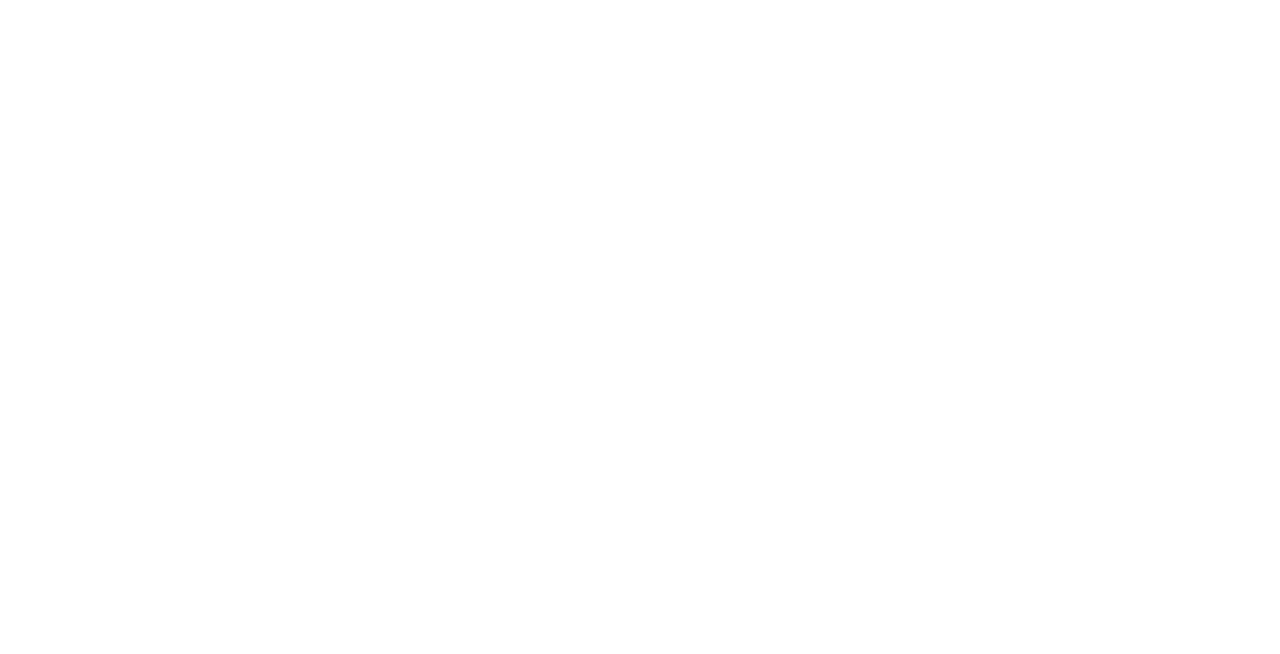
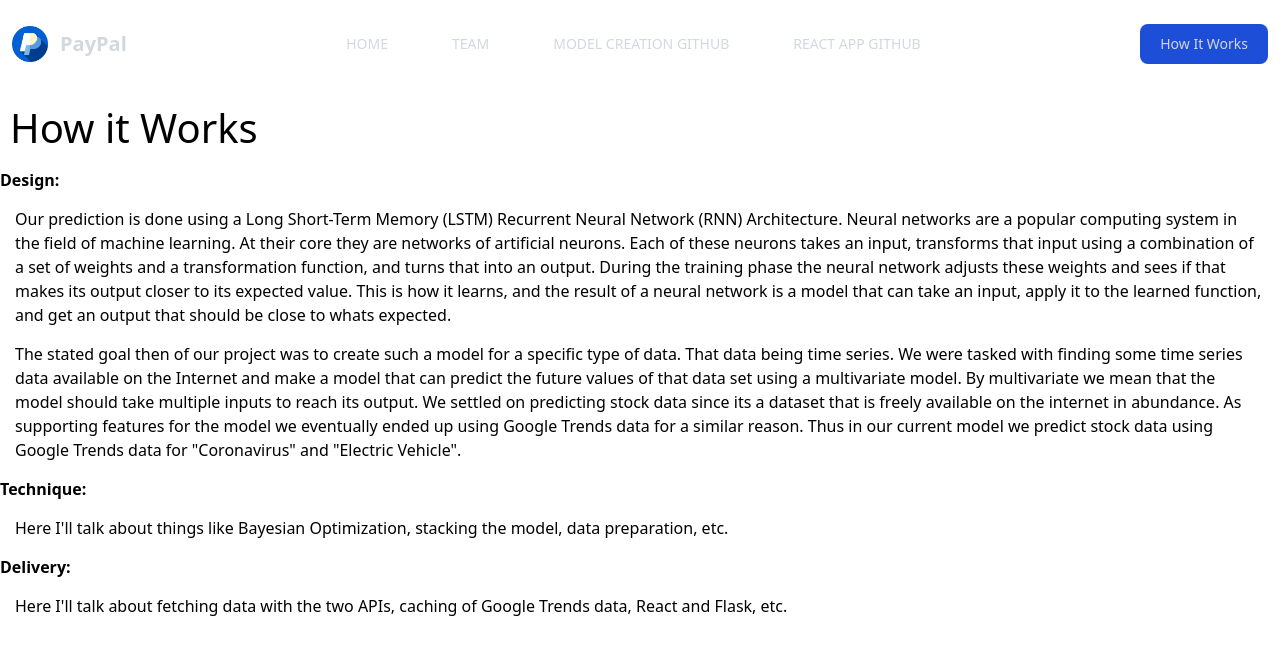
Before and after one commit to TLChilton/react-flask-app, a React (Create React App) app in the folder client/: page /howitworks in a window 1280 px wide. Before the commit this address had no page. Shown: the top 654 px of the page. Built offline with nearby package versions, Linux system fonts and the light colour scheme.

Commit message:
Started How It Works page (super basic implementation)

```diff
--- a/client/src/Components/Header.js
+++ b/client/src/Components/Header.js
@@ -20,7 +20,7 @@
               <span class="self-center text-xl font-semibold whitespace-nowrap text-white">PayPal</span>
           </a>
           <div class="flex md:order-2">
-              <button type="button" class="text-white bg-blue-700 hover:bg-blue-800 focus:ring-4 focus:outline-none focus:ring-blue-300 font-medium rounded-lg text-sm px-5 py-2.5 text-center mr-3 md:mr-0 dark:bg-blue-600 dark:hover:bg-blue-700 dark:focus:ring-blue-800">How it works?</button>
+              <Link class="text-white bg-blue-700 hover:bg-blue-800 focus:ring-4 focus:outline-none focus:ring-blue-300 font-medium rounded-lg text-sm px-5 py-2.5 text-center mr-3 md:mr-0 dark:bg-blue-600 dark:hover:bg-blue-700 dark:focus:ring-blue-800" to='/howitworks'>How It Works</Link>
 
           </div>
             <div className='absolute text-white right-6 md:hidden top-6 scale-150'>
@@ -29,8 +29,8 @@
                 <ul className='text-white md:flex gap-8 p-6 uppercase text-xl font-semibold whitespace-nowrap text-white flex flex-col mt-4 md:flex-row md:space-x-8 md:mt-0 md:text-sm md:font-medium'>
                     <li className='text-white'><Link to='/'>Home</Link></li>
                     <li><Link to='/team'>Team</Link></li>
-                    <a target="_blank" href = "https://github.com/spewmaker/react-flask-app">GitHub</a>
-                    <li><Link to='/'>Contact</Link></li>
+                    <a target="_blank" href = "https://github.com/TLChilton/Senior_Capstone">Model Creation Github</a>
+                    <a target="_blank" href = "https://github.com/spewmaker/react-flask-app">React App Github</a>
                 </ul>
                 <MenuItems showMenu={showMenu} active={active}/>
             </div>
--- /dev/null
+++ b/client/src/Components/HowItWorks.js
@@ -0,0 +1,35 @@
+import React from 'react'
+import Header from "./Header";
+
+function HowItWorks() {
+    return (
+        <>
+        <Header/>
+        <h1 style={{fontSize:'40px', margin:'10px'}}>How it Works</h1>
+        <h2 style={{fontWeight:'bold'}}>Design:</h2>
+        <p style={{margin:'15px'}}>
+            Our prediction is done using a Long Short-Term Memory (LSTM) Recurrent Neural Network (RNN) Architecture.
+            Neural networks are a popular computing system in the field of machine learning. At their core they are networks
+            of artificial neurons. Each of these neurons takes an input, transforms that input using a combination of a set of
+            weights and a transformation function, and turns that into an output. During the training phase the neural network
+            adjusts these weights and sees if that makes its output closer to its expected value. This is how it learns, and the
+            result of a neural network is a model that can take an input, apply it to the learned function, and get an output that
+            should be close to whats expected.
+        </p>
+        <p style={{margin:'15px'}}>
+            The stated goal then of our project was to create such a model for a specific type of data. That data being time series.
+            We were tasked with finding some time series data available on the Internet and make a model that can predict the future
+            values of that data set using a multivariate model. By multivariate we mean that the model should take multiple inputs to
+            reach its output. We settled on predicting stock data since its a dataset that is freely available on the internet in abundance.
+            As supporting features for the model we eventually ended up using Google Trends data for a similar reason. Thus in our current
+            model we predict stock data using Google Trends data for "Coronavirus" and "Electric Vehicle".
+        </p>
+        <h2 style={{fontWeight:'bold'}}>Technique:</h2>
+        <p style={{margin:'15px'}}>Here I'll talk about things like Bayesian Optimization, stacking the model, data preparation, etc.</p>
+        <h2 style={{fontWeight:'bold'}}>Delivery:</h2>
+        <p style={{margin:'15px'}}>Here I'll talk about fetching data with the two APIs, caching of Google Trends data, React and Flask, etc.</p>
+        </>
+    )
+}
+
+export default HowItWorks
--- a/client/src/index.js
+++ b/client/src/index.js
@@ -5,12 +5,14 @@
 import { BrowserRouter as Router,Routes,Route } from 'react-router-dom';
 import reportWebVitals from './reportWebVitals';
 import Team from './Components/Team'
+import HowItWorks from './Components/HowItWorks'
 
 ReactDOM.render(
   <Router>
     <Routes>
       <Route path='/' element={<App/>}/>
       <Route path='/team' element={<Team/>}/>
+      <Route path='/howitworks' element={<HowItWorks/>}/>
     </Routes>
   </Router>,
   document.getElementById('root')
```
